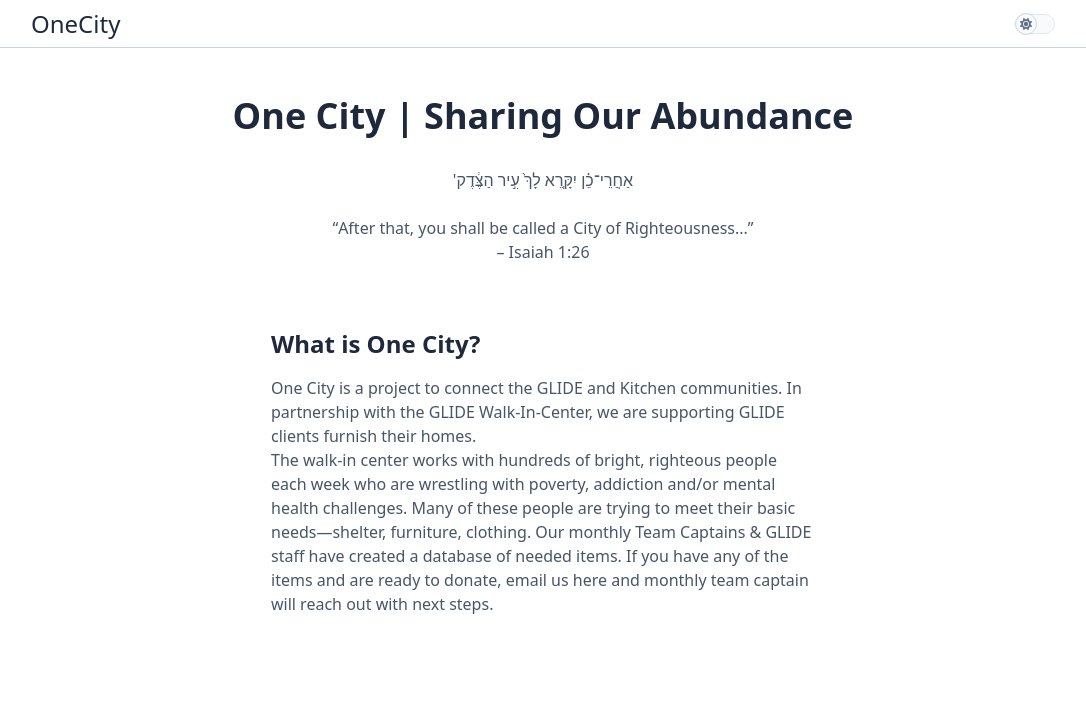
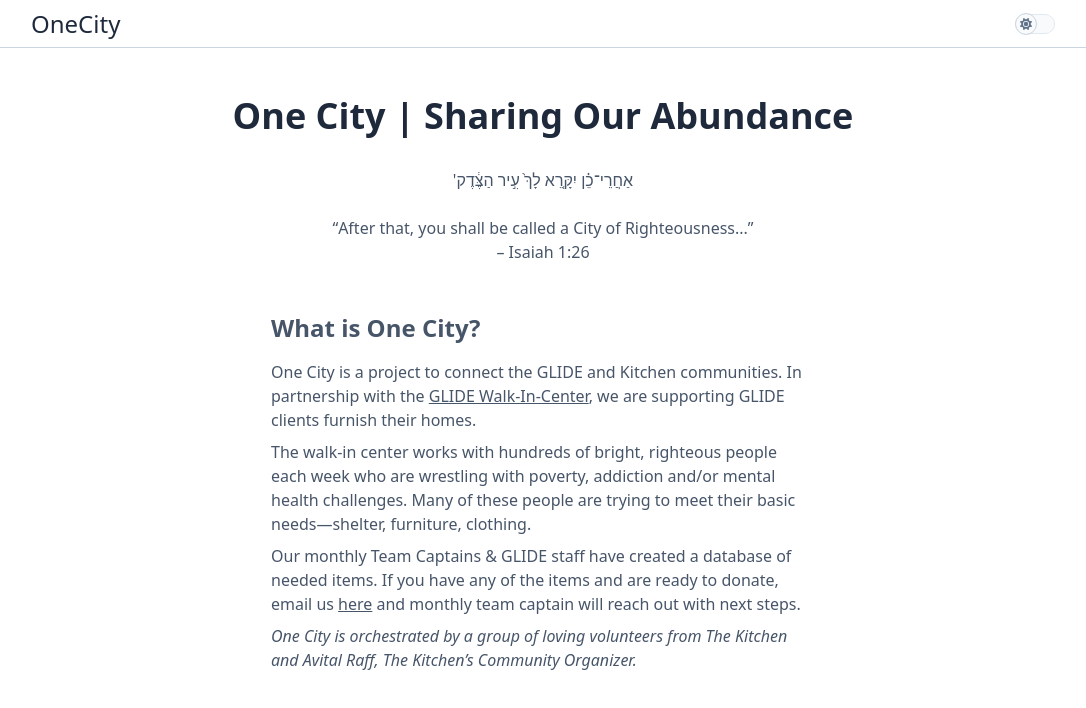
Before and after one commit to zsakowitz/one-city, a SvelteKit app: page / in a window 1280 px wide. Shown: the top 708 px of the page, without its empty margins (97-1183 px from the left). Built offline with nearby package versions, Linux system fonts and the light colour scheme; no server answers.

Commit message:
Formatted text properly

```diff
--- a/src/routes/+page.svelte
+++ b/src/routes/+page.svelte
@@ -12,13 +12,12 @@
   </p>
 </div>
 
-<div>
-  <h2 class="my-8 mx-60 text-left text-2xl font-semibold text-z-heading">What is One City?</h2>
-  <p class="text-left -my-4 mx-60">One City is a project to connect the GLIDE and Kitchen communities. In partnership with the GLIDE Walk-In-Center, we are supporting GLIDE clients furnish their homes. <br>
-
-The walk-in center works with hundreds of bright, righteous people each week who are wrestling with poverty, addiction and/or mental health challenges. Many of these people are trying to meet their basic needs—shelter, furniture, clothing.
-
-Our monthly Team Captains & GLIDE staff have created a database of needed items. If you have any of the items and are ready to donate, email us here and monthly team captain will reach out with next steps.</p>
+<div class="mx-60">
+  <h2 class="text-left font-semibold text-2xl my-4">What is One City?</h2>
+  <p class="my-2">One City is a project to connect the GLIDE and Kitchen communities. In partnership with the <a class="underline" href="https://www.glide.org/program/walk-in-center/" target="_blank">GLIDE Walk-In-Center</a>, we are supporting GLIDE clients furnish their homes. </p>
+  <p class="my-2">The walk-in center works with hundreds of bright, righteous people each week who are wrestling with poverty, addiction and/or mental health challenges. Many of these people are trying to meet their basic needs—shelter, furniture, clothing.</p>
+  <p class="my-2">Our monthly Team Captains &amp; GLIDE staff have created a database of needed items. If you have any of the items and are ready to donate, email us <a class="underline" href="mailto:onecity@thekitchensf.org">here</a> and monthly team captain will reach out with next steps. </p>
+  <p class="my-2"><em>One City is orchestrated by a group of loving volunteers from The Kitchen and Avital Raff, The Kitchen’s Community Organizer. </em></p>
 </div>
 
 <!-- <div class="justify-center mt-6 flex gap-4">
```
